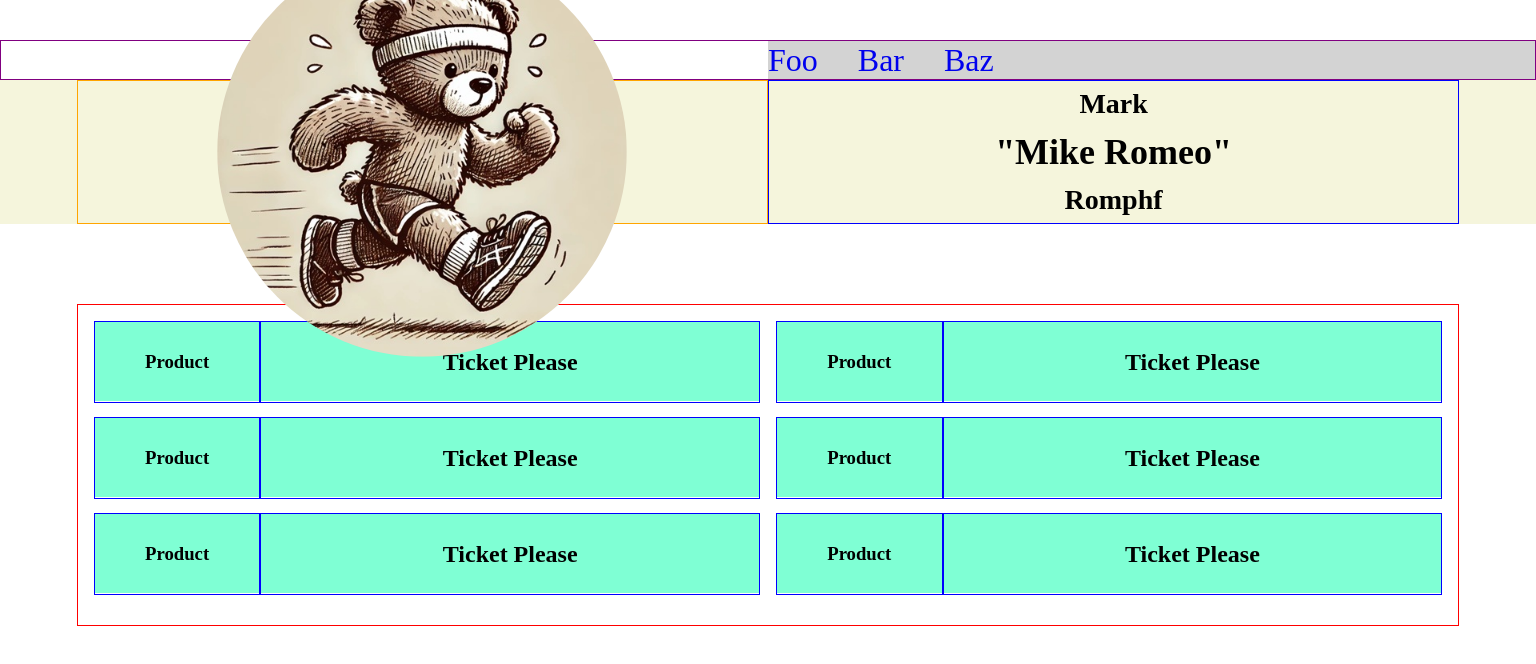
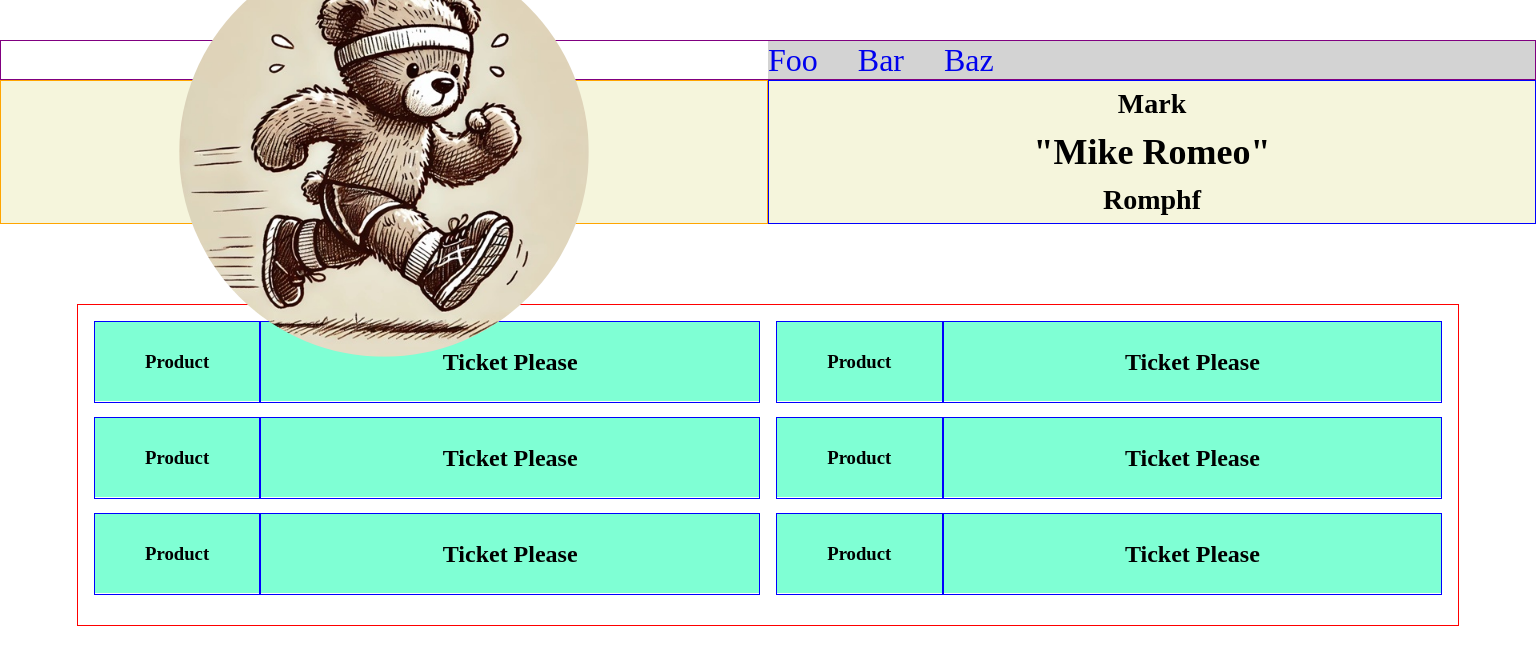
Before and after one commit to mromphf/website, a Vue app: page / in a window 1536 px wide. Shown: the top 664 px of the page. Built offline with nearby package versions, Linux system fonts and the light colour scheme.

Commit message:
Better masthead scaling.

```diff
--- a/src/components/Masthead.vue
+++ b/src/components/Masthead.vue
@@ -52,9 +52,10 @@ section {
   display: flex;
   justify-content: center;
   align-items: center;
-  width: 48%;
   height: 100%;
   flex-direction: column;
+
+  flex: 1 1 50%;
 }
 
 .right {
@@ -89,15 +90,11 @@ section {
   img {
     transform: scale(0.8);
   }
-
-  section {
-    width: 45%;
-  }
 }
 
 @media(min-width: 2550px) {
   section {
-    width: 30.5%;
+    flex: 0 0 30%;
   }
 }
 
```
